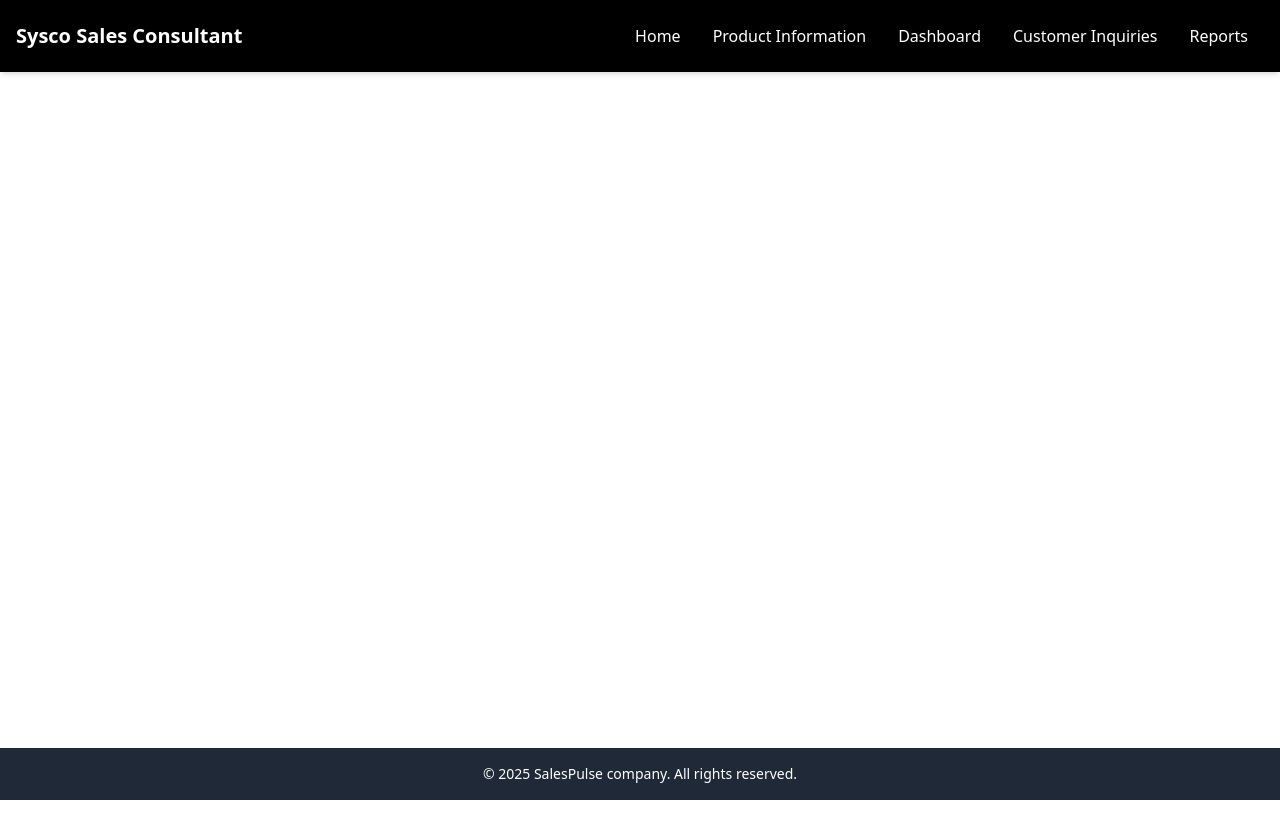
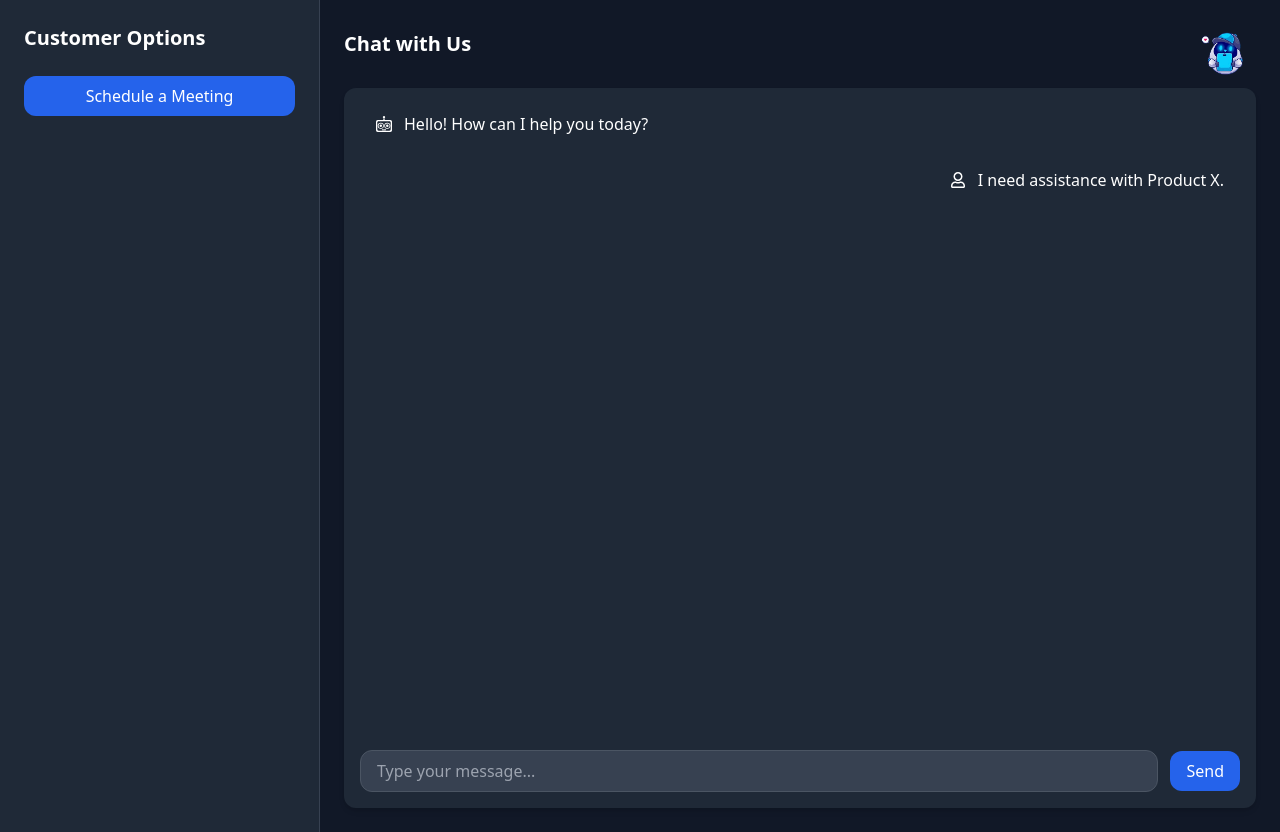
Before and after one commit to dilshanka/AI-Sprint, a React (Vite) app: page /ChatbotPage in a window 1280 px wide. Before the commit the page ends 800 px from the top, so only its background shows below. Built offline with nearby package versions, Linux system fonts and the light colour scheme.

Commit message:
created the chatbot page

```diff
--- a/src/App.tsx
+++ b/src/App.tsx
@@ -9,6 +9,7 @@ import Login from "./pages/Login";
 import Register from "./pages/Register";
 import Inquries from "./pages/CustomerInquiries";
 import SalesReport from "./pages/SalesReporting";
+import ChatbotPage from "./pages/ChatbotPage";
 
 
 const App: React.FC = () => {
@@ -17,6 +18,7 @@ const App: React.FC = () => {
       <Routes>
         <Route path="/" element={<Login />} />
         <Route path="/register" element={<Register />} />
+        <Route path="/ChatbotPage" element={<ChatbotPage />} />
         <Route
           path="/*"
           element={
@@ -28,6 +30,7 @@ const App: React.FC = () => {
                 <Route path="/dashboard" element={<SalesRepDashboard />} />
                 <Route path="/Inquries" element={<Inquries />} />
                 <Route path="/SalesReport" element={<SalesReport />} />
+
               </Routes>
             </Layout>
           }
--- /dev/null
+++ b/src/pages/ChatbotPage.tsx
@@ -0,0 +1,142 @@
+import React, { useState } from "react";
+import { FaRegCommentDots } from "react-icons/fa";
+import { SiProbot } from "react-icons/si";
+import { FaRegUser } from "react-icons/fa";
+import chatbot from "../assets/images/bot1.png";
+
+const ChatbotPage: React.FC = () => {
+  const [showMeetingForm, setShowMeetingForm] = useState(false);
+
+  const toggleMeetingForm = () => {
+    setShowMeetingForm(!showMeetingForm);
+  };
+
+  return (
+    <div className="min-h-screen bg-gray-900 text-white grid grid-cols-1 md:grid-cols-4">
+      {/* Sidebar */}
+      <div className="bg-gray-800 p-6 space-y-6 border-b md:border-b-0 md:border-r border-gray-700">
+        <h2 className="text-xl font-bold">Customer Options</h2>
+        <button
+          onClick={toggleMeetingForm}
+          className="w-full bg-blue-600 hover:bg-blue-500 py-2 px-4 rounded-xl font-medium transition"
+        >
+          Schedule a Meeting
+        </button>
+        {showMeetingForm && (
+          <form className="space-y-4 mt-4 bg-gray-700 p-4 rounded-xl">
+            <h3 className="text-lg font-semibold">Schedule a Meeting</h3>
+            <div>
+              <label className="block mb-1">Name</label>
+              <input
+                type="text"
+                className="w-full bg-gray-800 border border-gray-600 rounded-xl py-2 px-3 text-white focus:outline-none focus:ring-2 focus:ring-blue-500"
+              />
+            </div>
+            <div>
+              <label className="block mb-1">Phone Number</label>
+              <input
+                type="tel"
+                className="w-full bg-gray-800 border border-gray-600 rounded-xl py-2 px-3 text-white focus:outline-none focus:ring-2 focus:ring-blue-500"
+              />
+            </div>
+            <div>
+              <label className="block mb-1">Address</label>
+              <input
+                type="text"
+                className="w-full bg-gray-800 border border-gray-600 rounded-xl py-2 px-3 text-white focus:outline-none focus:ring-2 focus:ring-blue-500"
+              />
+            </div>
+            <div>
+              <label className="block mb-1">Product Name</label>
+              <input
+                type="text"
+                className="w-full bg-gray-800 border border-gray-600 rounded-xl py-2 px-3 text-white focus:outline-none focus:ring-2 focus:ring-blue-500"
+              />
+            </div>
+            <div>
+              <label className="block mb-1">Product ID</label>
+              <input
+                type="text"
+                className="w-full bg-gray-800 border border-gray-600 rounded-xl py-2 px-3 text-white focus:outline-none focus:ring-2 focus:ring-blue-500"
+              />
+            </div>
+            <div>
+              <label className="block mb-1">Description about Problem</label>
+              <textarea
+                className="w-full bg-gray-800 border border-gray-600 rounded-xl py-2 px-3 text-white focus:outline-none focus:ring-2 focus:ring-blue-500"
+                rows={4}
+              ></textarea>
+            </div>
+            <div>
+              <label className="block mb-1">Preferred Dates</label>
+              <input
+                type="date"
+                className="w-full bg-gray-800 border border-gray-600 rounded-xl py-2 px-3 text-white focus:outline-none focus:ring-2 focus:ring-blue-500 mb-2"
+              />
+              <input
+                type="date"
+                className="w-full bg-gray-800 border border-gray-600 rounded-xl py-2 px-3 text-white focus:outline-none focus:ring-2 focus:ring-blue-500 mb-2"
+              />
+              <input
+                type="date"
+                className="w-full bg-gray-800 border border-gray-600 rounded-xl py-2 px-3 text-white focus:outline-none focus:ring-2 focus:ring-blue-500"
+              />
+            </div>
+            <button
+              type="submit"
+              className="w-full bg-green-600 hover:bg-green-500 py-2 px-4 rounded-xl font-medium transition"
+            >
+              Submit
+            </button>
+          </form>
+        )}
+      </div>
+
+      {/* Chatbot */}
+      <div className="md:col-span-3 p-6 ">
+        <div className="flex justify-between items-center">
+            <span> <h2 className="text-xl font-bold mb-6">Chat with Us</h2></span>
+            <span> <img
+                src={chatbot}
+                alt="AI Sprint Chatbot"
+                className="w-16 h-16 rounded-full"
+              /></span>
+        </div>
+
+        <div className="bg-gray-800 p-4 rounded-xl shadow-md h-[90vh] flex flex-col">
+          <div className="flex-1 overflow-y-auto space-y-4">
+
+            <div className="flex items-start space-x-3">
+
+              <div className=" py-2 px-4 rounded-lg max-w-md flex items-center space-x-3">
+                <span><SiProbot /></span>
+                <span> Hello! How can I help you today?</span>
+
+              </div>
+            </div>
+            <div className="flex items-start space-x-3 justify-end">
+              <div className=" py-2 px-4 rounded-lg max-w-md flex items-center space-x-3">
+                <span><FaRegUser /></span>
+                <span>  I need assistance with Product X.</span>
+
+              </div>
+            </div>
+          </div>
+          {/* Chat input */}
+          <div className="mt-4 flex items-center space-x-3">
+            <input
+              type="text"
+              className="flex-1 bg-gray-700 border border-gray-600 rounded-xl py-2 px-4 text-white focus:outline-none focus:ring-2 focus:ring-blue-500"
+              placeholder="Type your message..."
+            />
+            <button className="bg-blue-600 hover:bg-blue-500 py-2 px-4 rounded-xl font-medium">
+              Send
+            </button>
+          </div>
+        </div>
+      </div>
+    </div>
+  );
+};
+
+export default ChatbotPage;
```
